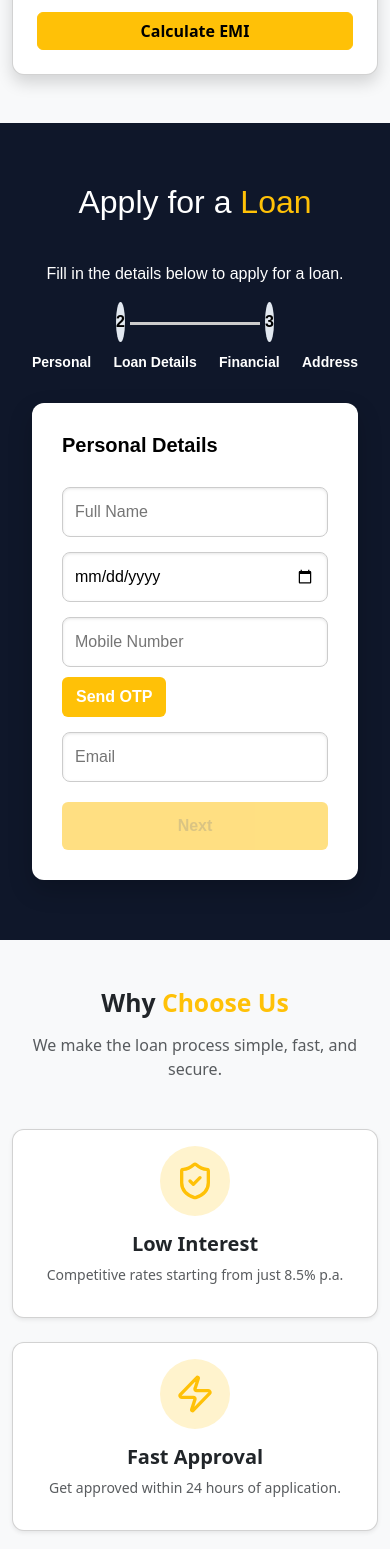
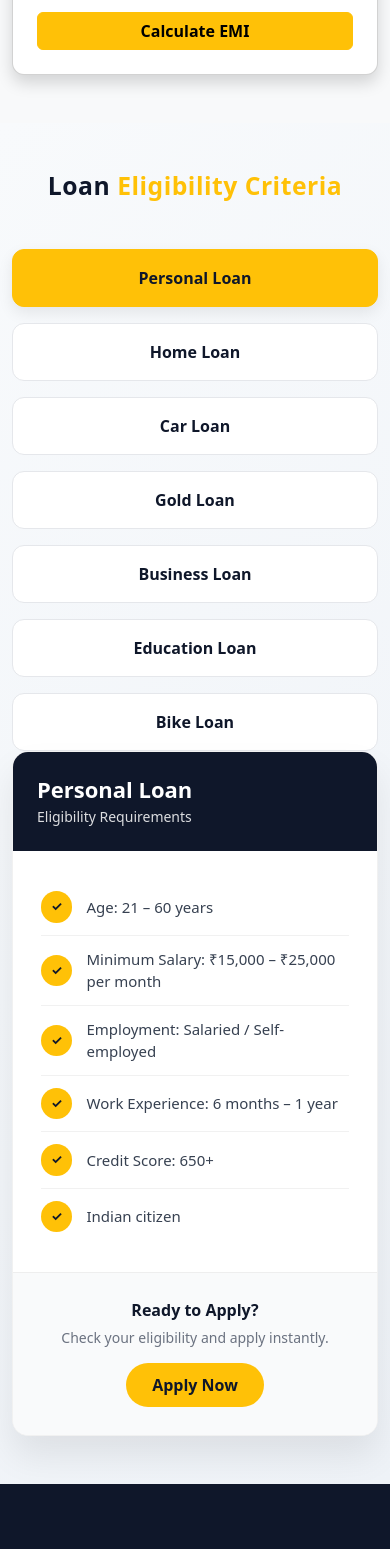
Before and after one commit to SwethaPodhila/loan-swift, a React (Create React App) app: page / in a window 390 px wide. Shown: the part 4720-6269 px from the top of the page. Built offline with nearby package versions, Linux system fonts and the light colour scheme.

Commit message:
eligibity section

```diff
--- /dev/null
+++ b/src/components/Eligibility.jsx
@@ -0,0 +1,313 @@
+import React, { useState } from "react";
+import { useNavigate, useLocation } from "react-router-dom";
+
+function Eligibility() {
+    const [open, setOpen] = useState(false);
+    const navigate = useNavigate();
+    const location = useLocation();
+
+    const handleScroll = (id) => {
+        setOpen(false); // close mobile menu
+
+        if (location.pathname !== "/") {
+            navigate("/");
+
+            setTimeout(() => {
+                const el = document.getElementById(id);
+                if (el) el.scrollIntoView({ behavior: "smooth" });
+            }, 100);
+        } else {
+            // Already on Home page
+            const el = document.getElementById(id);
+            if (el) el.scrollIntoView({ behavior: "smooth" });
+        }
+    };
+
+
+    const loanData = {
+        "Personal Loan": [
+            "Age: 21 – 60 years",
+            "Minimum Salary: ₹15,000 – ₹25,000 per month",
+            "Employment: Salaried / Self-employed",
+            "Work Experience: 6 months – 1 year",
+            "Credit Score: 650+",
+            "Indian citizen"
+        ],
+        "Home Loan": [
+            "Age: 21 – 65 years",
+            "Stable income (salary or business)",
+            "Minimum salary: ₹25,000+",
+            "Work experience: 2+ years",
+            "Credit Score: 700+",
+            "Property documents required",
+            "EMI should be less than 40–50% of monthly income"
+        ],
+        "Car Loan": [
+            "Age: 21 – 60 years",
+            "Minimum income: ₹20,000+",
+            "Work experience: 1 year",
+            "Credit Score: 650+",
+            "Valid ID proof & address proof"
+        ],
+        "Gold Loan": [
+            "Age: 18+",
+            "Must have gold ornaments",
+            "Gold purity: 18–22 karat",
+            "ID proof required",
+            "Income proof mostly not required"
+        ],
+        "Business Loan": [
+            "Age: 21 – 65 years",
+            "Business should exist minimum 2 years",
+            "Annual turnover required",
+            "Credit Score: 700+",
+            "Business documents & bank statements"
+        ],
+        "Education Loan": [
+            "Age: 18 – 35 years",
+            "Admission in recognized college",
+            "Co-applicant required",
+            "Academic record required",
+            "Income proof of co-applicant"
+        ],
+        "Bike Loan": [
+            "Age: 18 – 60 years",
+            "Minimum income: ₹10,000 – ₹15,000",
+            "Work experience: 6 months",
+            "Credit Score: 650+",
+            "ID proof and address proof"
+        ]
+    };
+
+    const [selectedLoan, setSelectedLoan] = useState("Personal Loan");
+
+    return (
+        <>
+            <style>
+                {`
+
+.eligibility-section{
+background:linear-gradient(135deg,#f8fafc,#eef2f7);
+}
+
+/* Section Title */
+
+.section-title{
+font-weight:700;
+color:#0f172a;
+letter-spacing:0.5px;
+}
+
+/* Loan Cards */
+
+.loan-card{
+cursor:pointer;
+border-radius:12px;
+padding:16px;
+transition:all 0.25s ease;
+border:1px solid #e5e7eb;
+font-weight:600;
+text-align:center;
+background:white;
+color:#0f172a;
+}
+
+.loan-card:hover{
+transform:translateY(-4px);
+box-shadow:0 8px 18px rgba(0,0,0,0.08);
+border-color:#FFC107;
+}
+
+/* Active Loan */
+
+.active-loan{
+background:#FFC107;
+color:#0f172a;
+border-color:#FFC107;
+box-shadow:0 6px 15px rgba(0,0,0,0.08);
+}
+
+/* Eligibility Panel */
+
+.eligibility-panel{
+background:white;
+border-radius:16px;
+overflow:hidden;
+box-shadow:0 20px 35px rgba(0,0,0,0.08);
+border:1px solid #f1f1f1;
+}
+
+/* Panel Header */
+
+.panel-header{
+background:#0f172a;
+color:white;
+padding:24px;
+}
+
+.panel-header h4{
+margin:0;
+font-weight:700;
+font-size:22px;
+}
+
+.panel-header p{
+margin:4px 0 0;
+font-size:14px;
+opacity:0.85;
+}
+
+/* Panel Body */
+
+.panel-body{
+padding:28px;
+}
+
+/* Eligibility Item */
+
+.eligibility-item{
+display:flex;
+align-items:center;
+gap:14px;
+padding:12px 0;
+border-bottom:1px solid #f1f1f1;
+font-size:15px;
+color:#374151;
+}
+
+.eligibility-item:last-child{
+border-bottom:none;
+}
+
+/* Check Icon */
+
+.check-icon{
+background:#FFC107;
+color:#0f172a;
+padding:6px 10px;
+border-radius:50%;
+font-size:13px;
+font-weight:700;
+}
+
+/* Apply Section */
+
+.apply-box{
+background:#f9fafb;
+padding:28px;
+text-align:center;
+border-top:1px solid #eee;
+}
+
+.apply-box h6{
+font-weight:700;
+color:#0f172a;
+margin-bottom:6px;
+}
+
+.apply-box p{
+font-size:14px;
+color:#6b7280;
+margin-bottom:15px;
+}
+
+/* Apply Button */
+
+.apply-btn{
+background:#FFC107;
+color:#0f172a;
+border:none;
+padding:10px 26px;
+border-radius:25px;
+font-weight:600;
+transition:all 0.25s ease;
+}
+
+.apply-btn:hover{
+background:#eab308;
+transform:translateY(-1px);
+}
+`}
+            </style>
+
+            <section className="eligibility-section py-5" id="eligibility">
+
+
+                <div className="container">
+
+                    <h2 className="text-center section-title mb-5">
+                        Loan <span className="text-warning">Eligibility Criteria</span>
+                    </h2>
+
+                    <div className="row">
+
+                        {/* Loan Cards */}
+                        <div className="col-md-4">
+
+                            <div className="row g-3">
+
+                                {Object.keys(loanData).map((loan, index) => (
+                                    <div className="col-12" key={index}>
+
+                                        <div
+                                            className={`loan-card ${selectedLoan === loan ? "active-loan" : ""}`}
+                                            onClick={() => setSelectedLoan(loan)}
+                                        >
+
+                                            {loan}
+
+                                        </div>
+
+                                    </div>
+                                ))}
+
+                            </div>
+
+                        </div>
+
+
+                        {/* Eligibility Panel */}
+                        <div className="col-md-8">
+
+                            <div className="eligibility-panel">
+
+                                <div className="panel-header">
+                                    <h4>{selectedLoan}</h4>
+                                    <p>Eligibility Requirements</p>
+                                </div>
+
+                                <div className="panel-body">
+
+                                    {loanData[selectedLoan].map((item, index) => (
+                                        <div key={index} className="eligibility-item">
+                                            <span className="check-icon">✓</span>
+                                            <span>{item}</span>
+                                        </div>
+                                    ))}
+
+                                </div>
+
+                                <div className="apply-box">
+
+                                    <h6>Ready to Apply?</h6>
+                                    <p>Check your eligibility and apply instantly.</p>
+
+                                    <button className="apply-btn" onClick={() => handleScroll("apply")}>
+                                        Apply Now
+                                    </button>
+
+                                </div>
+
+                            </div>
+                        </div>
+                    </div>
+
+                </div>
+
+            </section>
+
+        </>
+    );
+}
+
+export default Eligibility;
--- a/src/pages/Home.jsx
+++ b/src/pages/Home.jsx
@@ -7,6 +7,7 @@ import ApplyLoanSection from "../components/ApplyLoanSection";
 import WhyChooseUsSection from "../components/WhyChooseUsSection";
 import TestimonialsSection from "../components/TestimonialsSection";
 import Contact from "../components/Contact";
+import Eligibility from "../components/Eligibility";
 import Footer from "../components/Footer";
 
 function Index() {
@@ -17,6 +18,7 @@ function Index() {
             <LoanTypesSection />
             <HowItWorksSection />
             <LoanCalculatorSection />
+            <Eligibility />
             <ApplyLoanSection />
             <WhyChooseUsSection />
             <TestimonialsSection />
```
